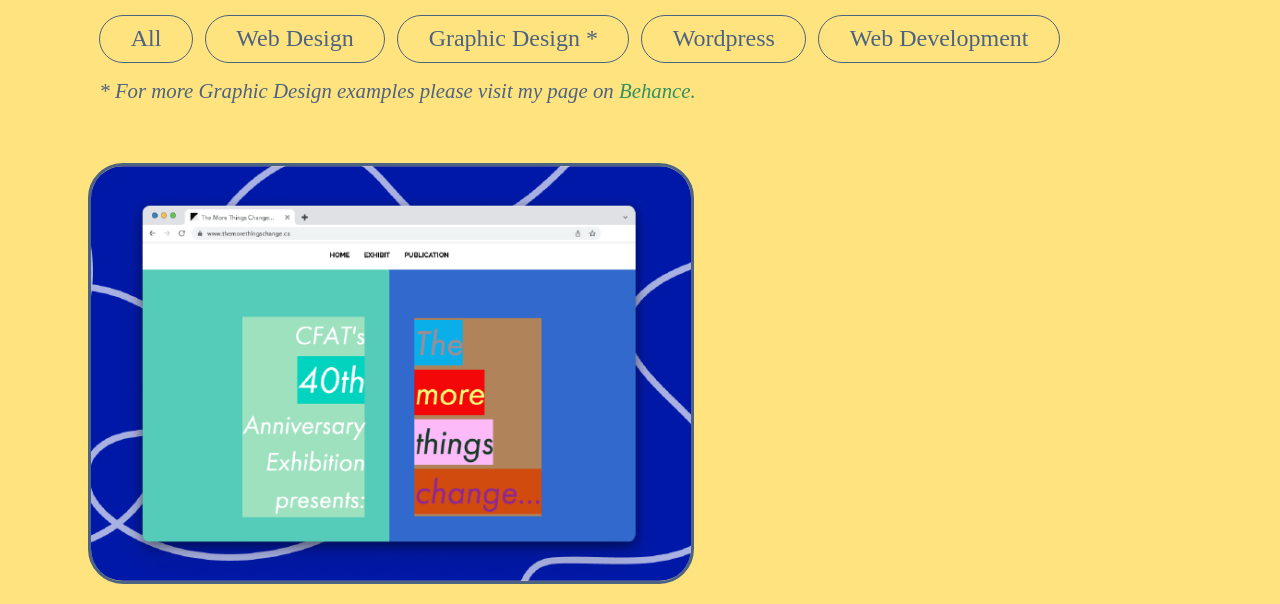
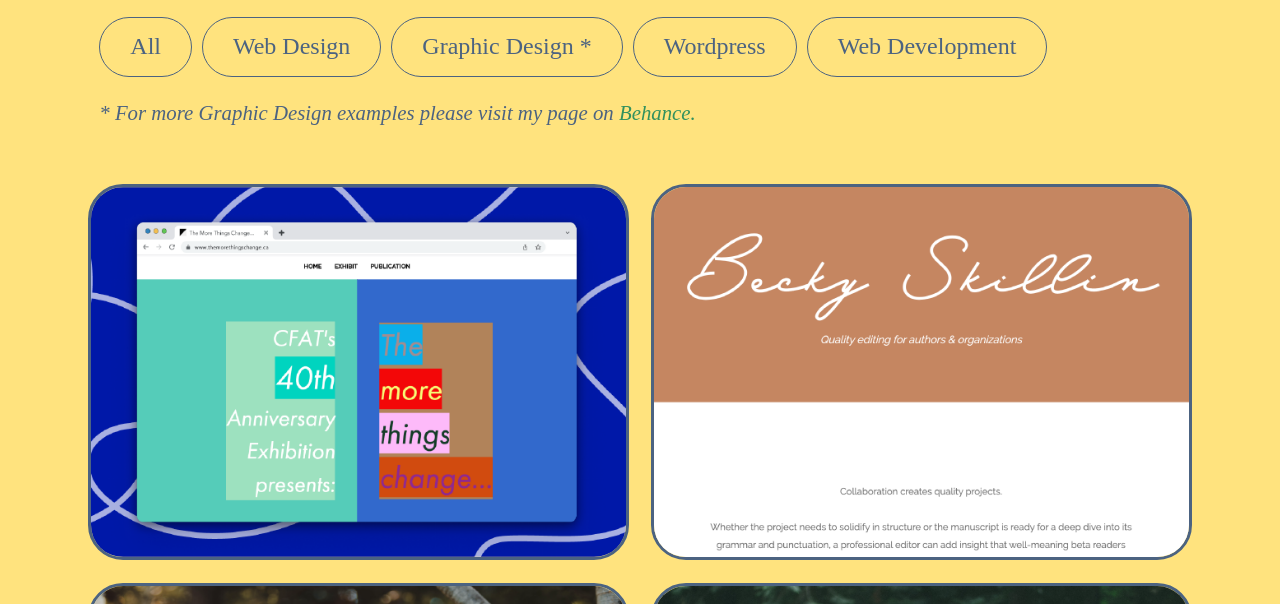
Before and after one commit to regine-tiu/reggie-portfolio, a website: page projects/index.html in a window 1280 px wide. Shown: the part 344-948 px from the top of the page. Drawn offline with nearby package versions, Linux system fonts and the light colour scheme; a web font is replaced by a local one.

Commit message:
added grid columns for filter results

```diff
--- a/css/projects.css
+++ b/css/projects.css
@@ -22,14 +22,15 @@
 
 .filter-buttons {
   display: flex;
-  white-space: nowrap;
+  flex-wrap: wrap;
+  width: 100%;
 }
 
 .filter-buttons button {
   border: 1px solid;
-  padding: 1.5% 5%;
-  width: 100%;
-  margin: 3% 2% 2% 0;
+  padding: 15px 30px;
+  width: auto;
+  margin: 20px 10px 20px 0;
   font-size: 1.5em;
 }
 
@@ -71,19 +72,16 @@ a:-webkit-any-link {
 
 /*------------ Project Gallery -----------*/
 .filter-results {
-  display: flex;
-  justify-content: space-between;
-  flex-flow: row wrap;
+  display: grid;
+  grid-template-columns: repeat(2, 1fr)
 }
 
 .project-item {
-  margin: 1%;
+  margin: 2%;
   position: relative;
   border: 3px solid var(--blueberry);
   border-radius: 35px;
   overflow: hidden;
-  max-height: 450px;
-  max-width: 600px;
 }
 
 .project-title{
```
